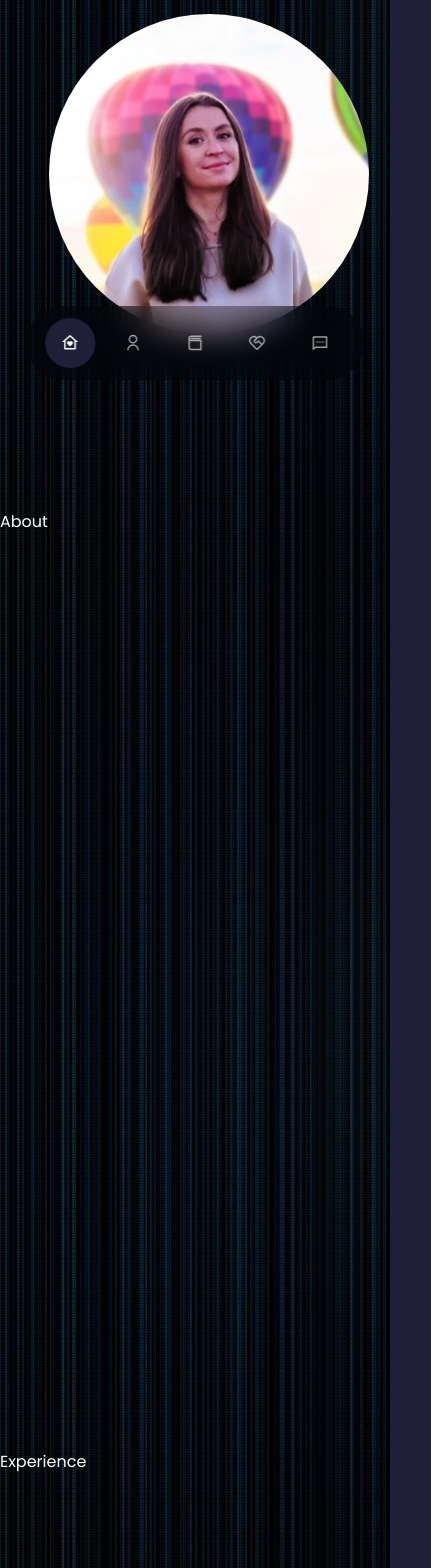
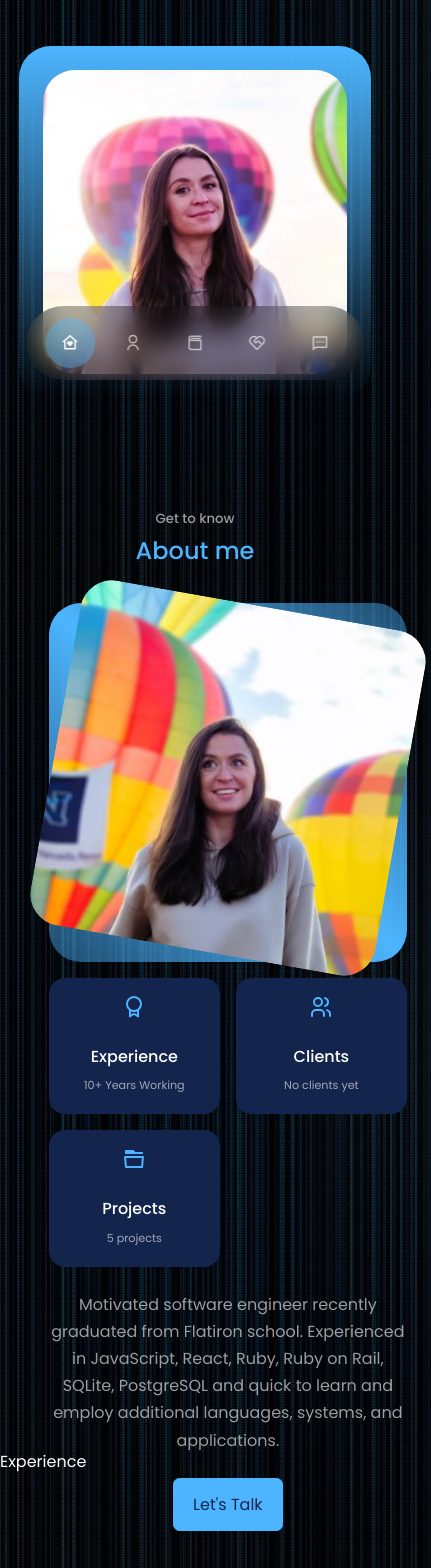
Before and after one commit to Khrebtova/Khrebtova.github.io, a React (Create React App) app: page / in a window 390 px wide. Shown: the part 432-2000 px from the top of the page, 431 px wide, since content can reach past the window. Built offline with nearby package versions, Linux system fonts and the light colour scheme; the HTML template or start-up script is replaced by a standard one.

Commit message:
finish jsx and style for about component

```diff
--- a/src/App.jsx
+++ b/src/App.jsx
@@ -14,7 +14,7 @@ const App = () => {
     <div>
         <Header />
         <Nav />
-        <About  />
+        <About />
         <Experience />
         <Services />
         <Portfolio />
--- a/src/components/about/About.css
+++ b/src/components/about/About.css
@@ -0,0 +1,104 @@
+.about_container {
+    display: grid;
+    grid-template-columns: 35% 50%;
+    gap: 15%;
+}
+
+.about_me {
+    width: 80%;
+    aspect-ratio: 1/1;
+    border-radius: 2rem;
+    background: linear-gradient(45deg, transparent, var(--color-primary), transparent);
+    background-color: var(--color-primary-variant);
+    display: grid;
+    place-items: center;
+}
+
+.about_me img {
+    border-radius: 2rem;
+    overflow: hidden;
+    transform: rotate(10deg);
+    transition: var(--transition);
+}
+
+.about_me img:hover {
+    transform: rotate(0deg);
+}
+
+.about_cards {
+    display: grid;
+    grid-template-columns: repeat(3, 1fr);
+    gap: 1.5rem;
+}
+
+.about_card {
+    background-color: var(--color-bg);
+    border: 1px solid transparent;
+    border-radius: 1rem;
+    padding: 1rem;
+    text-align: center;
+    transition: var(--transition);
+}
+
+.about_card:hover {
+    background: transparent;
+    border: 1px solid var(--color-primary);
+    cursor: default;
+}
+
+.about_icon {
+    font-size: 1.5rem;
+    color: var(--color-primary);
+    margin-bottom: 1rem;
+}
+
+.about_card h5 {
+    font-size: 1rem;
+}
+
+.about_card small {
+    font-size: 0.7rem;
+    color: var(--color-light);
+}
+
+.about_content p {
+    margin: 2rem 0 2.6rem;
+    color: var(--color-light);
+}
+
+/*  ----------------- media queries (medium devices) --------------------*/
+@media screen and (max-width: 1024px) {
+   .about_container {
+        grid-template-columns: 1fr;
+        gap: 0;
+   }
+
+   .about_me {
+        width: 50%;
+        margin: 2rem auto 4rem;
+   }
+
+   .about_content p{
+       margin: 1rem 0 1.5rem;
+   }
+}
+
+/*  ----------------- media queries (small devices) --------------------*/
+@media screen and (max-width: 600px) {
+    .about_me{
+        width: 100%;
+        margin: 0 auto 1rem;
+    }
+
+    .about_cards{
+        grid-template-columns: 1fr 1fr;
+        gap: 1rem;
+    }
+
+    .about_content {
+        text-align: center;
+    }
+    .about_content p{
+        margin: 1.5rem 0;
+    }
+}
--- a/src/components/about/About.jsx
+++ b/src/components/about/About.jsx
@@ -1,9 +1,52 @@
 import React from 'react'
 import './About.css'
+import ME from '../../assets/me_2.jpg'
+import {RiAwardLine, RiFolder5Line} from 'react-icons/ri'
+import {TbUsers} from 'react-icons/tb'
 
 const About = () => {
   return (
-    <section id='about'>About</section>
+    <section id='about'>
+      <h5>Get to know</h5>
+      <h2>About me</h2>
+
+      <div className='container about_container'>
+
+        <div className='about_me'>
+          <div className='about_me_image'>
+            <img src={ME} alt='about me' />
+          </div>
+        </div>
+
+        <div className='about_content'>
+          <div className='about_cards'>
+            <article className='about_card'>
+              <RiAwardLine className='about_icon'/>
+              <h5>Experience</h5>
+              <small>10+ Years Working</small>
+            </article>
+
+            <article className='about_card'>
+              <TbUsers className='about_icon'/>
+              <h5>Clients</h5>
+              <small>No clients yet</small>
+            </article>
+
+            <article className='about_card'>
+              <RiFolder5Line className='about_icon'/>
+              <h5>Projects</h5>
+              <small>5 projects</small>
+            </article>
+          </div>
+          <p>
+            Motivated software engineer recently graduated from Flatiron school.
+            Experienced in JavaScript, React, Ruby, Ruby on Rail, SQLite, PostgreSQL and quick to learn and employ additional languages, systems, and applications.
+
+          </p>
+          <a href='#contact' className='btn btn-primary'> Let's Talk </a>
+        </div>
+      </div>
+    </section>
   )
 }
 
--- a/src/components/header/Header.css
+++ b/src/components/header/Header.css
@@ -37,23 +37,25 @@ header {
 }
 
 /* ----------------ME ---------------- */
-/* .me{
+.me{
     background: linear-gradient(var(--color-primary), transparent);
     width: 22rem;
     height: 22rem;
     position: absolute;
     left: calc(50% - 11rem);
     margin-top: 4rem;
-    border-radius: 12rem 12rem 0 0;
+    border-radius: 2rem ;
     overflow: hidden;
-    padding: 5rem 1.5rem 1.5rem 1.5rem;
-} */
+    padding: 1.5rem;
+}
 
-img{
-    margin-top: 2rem;
+.me img{
+    /* margin-top: 1rem;
     width: 20rem;
-    height: 20rem;
-    border-radius: 10rem ;
+    height: 20rem; */
+
+    height: 100%;
+    border-radius: 2rem ;
     left: calc(50% - 10rem)
 }
 
--- a/src/components/nav/Nav.css
+++ b/src/components/nav/Nav.css
@@ -28,6 +28,6 @@ nav a:hover {
 }
 
 nav a.active{
-    background: var(--color-bg);
+    background: var(--color-primary-variant);
     color: var(--color-white)
 }
--- a/src/index.css
+++ b/src/index.css
@@ -13,7 +13,8 @@
  /* ---------------------- style-variables ------------------- */
 
 :root {
-    --color-bg: #1f1f38;
+    /* --color-bg: #1f1f38; */
+    --color-bg: #13244d;
     --color-bg-variant: #2c2c6c;
     --color-primary: #4db5ff;
     --color-primary-variant: rgba(77, 181, 255, 0.4);
```
